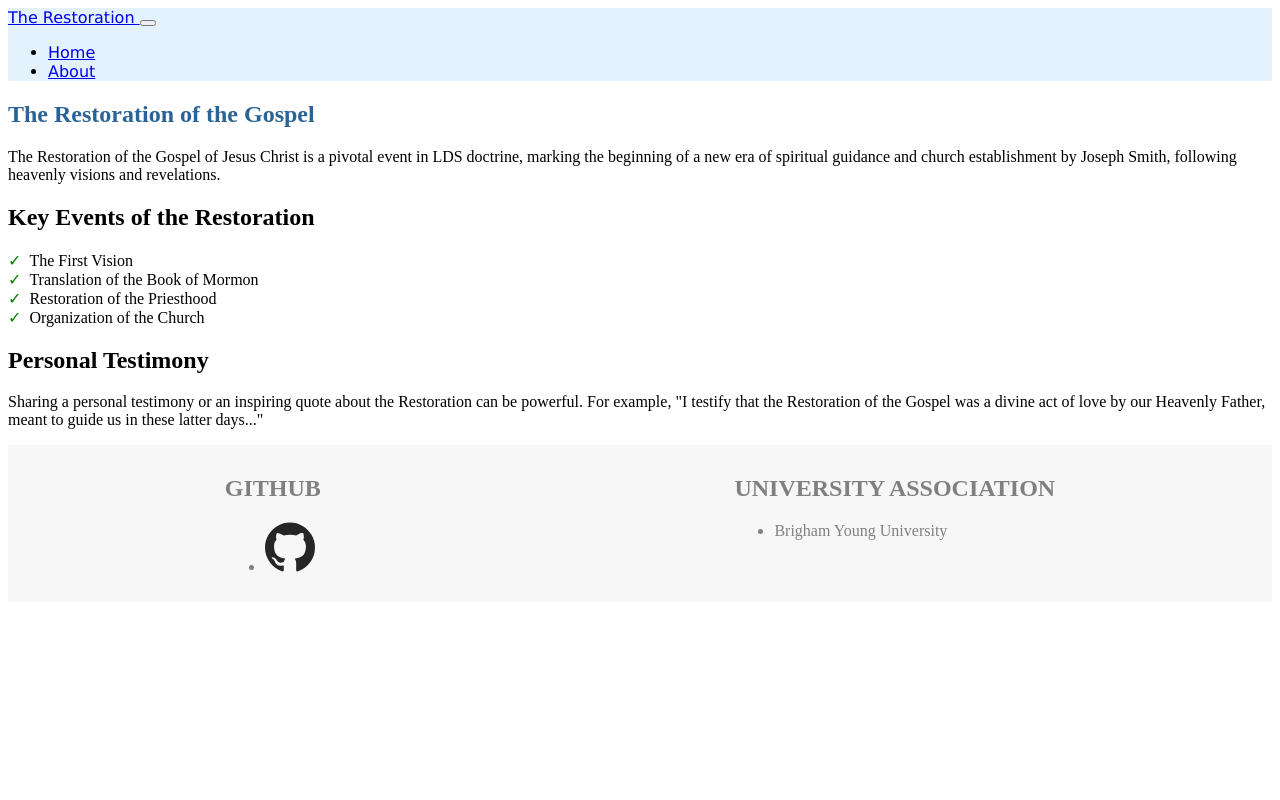
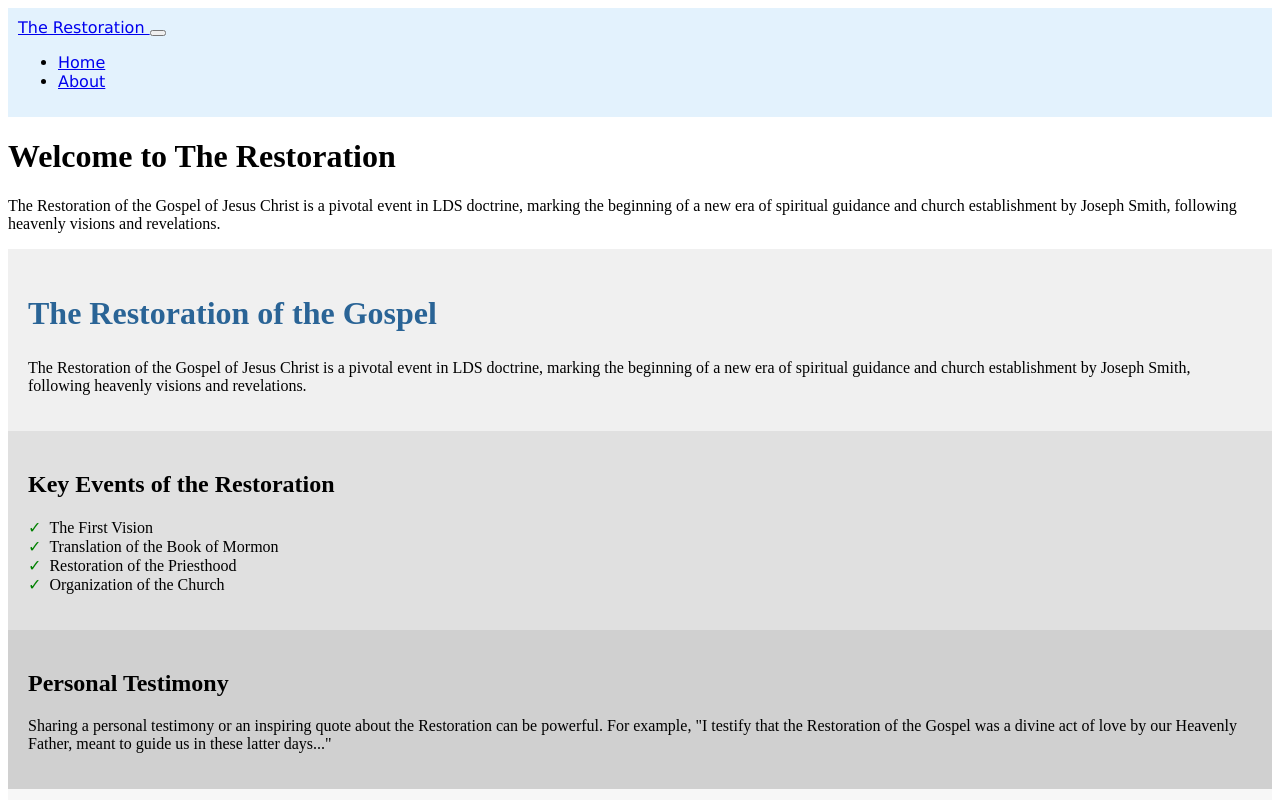
Before and after one commit to Jacoba1100254352/therestauration.jacobdanderson.net, a Vue app in the folder front-end/: page / in a window 1280 px wide. Shown: the top 800 px of the page. Built offline with nearby package versions, Linux system fonts and the light colour scheme.

Commit message:
Updating Look of website

```diff
--- a/front-end/src/App.vue
+++ b/front-end/src/App.vue
@@ -34,6 +34,14 @@
       </div>
     </nav>
 
+    <div class="main-content">
+      <h1>Welcome to The Restoration</h1>
+      <p>
+        The Restoration of the Gospel of Jesus Christ is a pivotal event in LDS doctrine,
+        marking the beginning of a new era of spiritual guidance and church establishment
+        by Joseph Smith, following heavenly visions and revelations.
+      </p>
+
     <!-- Main Content (Vue Router View) -->
     <HomePage />
 
@@ -66,6 +74,7 @@
 
       <p v-if="error" class="error">{{ error }}</p>
     </footer>
+      </div>
   </div>
 </template>
 
@@ -85,7 +94,6 @@ export default {
 </script>
 
 <style scoped>
-/* Global resets and default styles */
 body {
   margin: 0;
   padding: 0;
@@ -93,16 +101,26 @@ body {
   background-color: #ffffff;
 }
 
-/* Navigation styling */
 .navbar {
   font-family: Verdana, Arial, sans-serif;
+  padding: 10px;
+  background-color: #e3f2fd;
 }
 
-/* Footer styling */
+#app {
+  display: flex;
+  flex-direction: column;
+  min-height: 100vh;
+}
+
+.main-content {
+  flex-grow: 1;
+}
+
 footer {
   color: grey;
   background-color: #f7f7f7;
-  padding: 10px;
+  padding: 20px;
   display: flex;
   flex-flow: row wrap;
   justify-content: space-around;
@@ -110,6 +128,7 @@ footer {
 
 footer h2 {
   text-transform: uppercase;
+  font-size: 1.5em;
 }
 
 footer a {
@@ -117,19 +136,17 @@ footer a {
   color: inherit;
 }
 
-/* GitHub icon specific styling */
 #githubIcon {
-  width: 50px; /* Adjusted for a better size */
+  width: 50px;
 }
 
-/* Media queries for responsive adjustments */
 @media (max-width: 960px) {
   footer {
     flex-direction: column;
   }
 
   #githubIcon {
-    width: 30px; /* Smaller size on narrower screens */
+    width: 30px;
   }
 }
 </style>
--- a/front-end/src/views/HomePage.vue
+++ b/front-end/src/views/HomePage.vue
@@ -36,8 +36,23 @@
 </template>
 
 <style scoped>
+.restoration-intro {
+  background-color: #f0f0f0;
+  padding: 20px;
+}
+
 .restoration-intro h1 {
   color: #2a6496;
+  font-size: 2em;
+}
+
+.key-events {
+  background-color: #e0e0e0;
+  padding: 20px;
+}
+
+.key-events h2 {
+  font-size: 1.5em;
 }
 
 .key-events ul {
@@ -51,5 +66,12 @@
   color: green;
 }
 
-/* Add more styling as needed */
+.testimony {
+  background-color: #d0d0d0;
+  padding: 20px;
+}
+
+.testimony h2 {
+  font-size: 1.5em;
+}
 </style>
```
